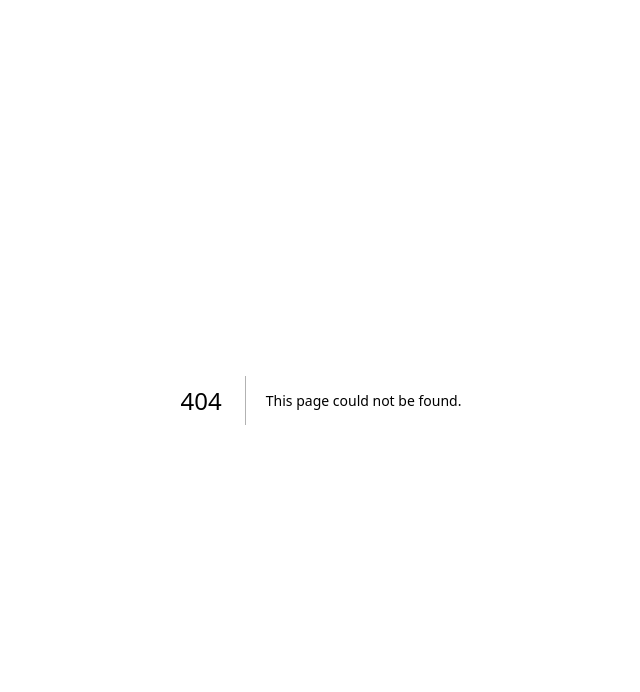
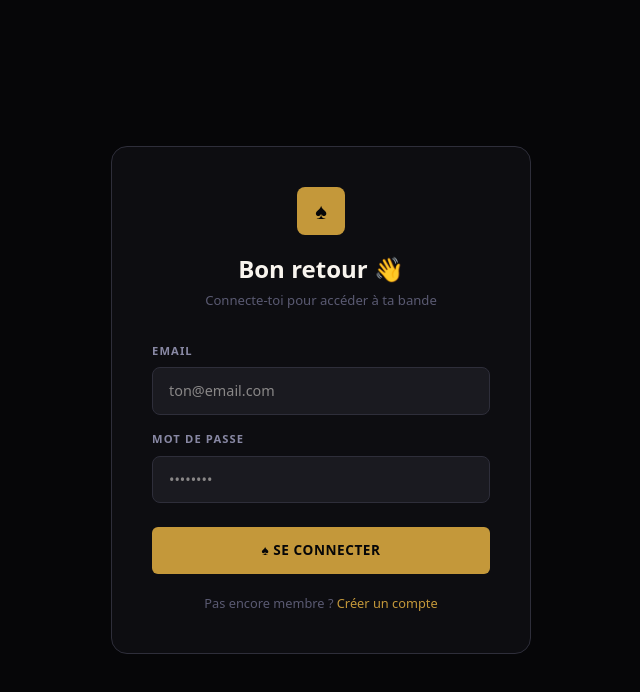
Before and after one commit to benjamincelaudoux/pokermates, a Next.js app: page /auth/login in a window 1280 px wide. Before the commit this address had no page. Shown: the top 692 px of the page, without its empty margins (319-959 px from the left). Built offline with nearby package versions, Linux system fonts and the light colour scheme; no server answers.

Commit message:
page connexion

```diff
--- /dev/null
+++ b/src/app/auth/login/page.tsx
@@ -0,0 +1,116 @@
+'use client'
+
+import { useState } from 'react'
+import { createBrowserClient } from '@supabase/ssr'
+import { useRouter } from 'next/navigation'
+
+export default function LoginPage() {
+  const [email, setEmail] = useState('')
+  const [password, setPassword] = useState('')
+  const [loading, setLoading] = useState(false)
+  const [error, setError] = useState('')
+  const router = useRouter()
+
+  const supabase = createBrowserClient(
+    process.env.NEXT_PUBLIC_SUPABASE_URL!,
+    process.env.NEXT_PUBLIC_SUPABASE_ANON_KEY!
+  )
+
+  const handleLogin = async (e: React.FormEvent) => {
+    e.preventDefault()
+    setLoading(true)
+    setError('')
+
+    const { error } = await supabase.auth.signInWithPassword({ email, password })
+
+    if (error) {
+      setError('Email ou mot de passe incorrect')
+    } else {
+      router.push('/dashboard')
+    }
+
+    setLoading(false)
+  }
+
+  const inputStyle = {
+    width: '100%', padding: '12px 16px',
+    background: '#1a1a20', border: '1px solid #2e2e3a',
+    borderRadius: 8, color: '#f8f4ee', fontSize: '0.9rem',
+    outline: 'none', fontFamily: 'system-ui, sans-serif',
+  }
+
+  const labelStyle = {
+    display: 'block', fontSize: '0.7rem', fontWeight: 700,
+    letterSpacing: '0.1em', textTransform: 'uppercase' as const,
+    color: '#8888a4', marginBottom: 8,
+  }
+
+  return (
+    <main style={{
+      minHeight: '100vh', background: '#060608',
+      display: 'flex', alignItems: 'center', justifyContent: 'center',
+      padding: 24, fontFamily: 'system-ui, sans-serif',
+    }}>
+      <div style={{
+        width: '100%', maxWidth: 420,
+        background: '#0d0d11', border: '1px solid #2e2e3a',
+        borderRadius: 16, padding: 40,
+      }}>
+        <div style={{ textAlign: 'center', marginBottom: 32 }}>
+          <div style={{
+            width: 48, height: 48, background: '#c4983a',
+            borderRadius: 8, display: 'flex', alignItems: 'center',
+            justifyContent: 'center', fontSize: 22, fontWeight: 900,
+            color: '#060608', margin: '0 auto 16px',
+          }}>♠</div>
+          <h1 style={{ fontSize: '1.5rem', fontWeight: 700, color: '#f8f4ee', marginBottom: 4 }}>
+            Bon retour 👋
+          </h1>
+          <p style={{ fontSize: '0.82rem', color: '#5a5a72' }}>
+            Connecte-toi pour accéder à ta bande
+          </p>
+        </div>
+
+        <form onSubmit={handleLogin}>
+          <div style={{ marginBottom: 16 }}>
+            <label style={labelStyle}>Email</label>
+            <input style={inputStyle} type="email" placeholder="ton@email.com"
+              value={email} onChange={e => setEmail(e.target.value)} required />
+          </div>
+
+          <div style={{ marginBottom: 24 }}>
+            <label style={labelStyle}>Mot de passe</label>
+            <input style={inputStyle} type="password" placeholder="••••••••"
+              value={password} onChange={e => setPassword(e.target.value)} required />
+          </div>
+
+          {error && (
+            <div style={{
+              padding: '10px 14px', background: 'rgba(196,48,48,0.1)',
+              border: '1px solid rgba(196,48,48,0.3)', borderRadius: 8,
+              color: '#ff8080', fontSize: '0.8rem', marginBottom: 16,
+            }}>{error}</div>
+          )}
+
+          <button type="submit" disabled={loading} style={{
+            width: '100%', padding: '13px',
+            background: loading ? '#8a6a1e' : '#c4983a',
+            color: '#060608', border: 'none', borderRadius: 6,
+            fontSize: '0.85rem', fontWeight: 800, letterSpacing: '0.04em',
+            textTransform: 'uppercase', cursor: loading ? 'not-allowed' : 'pointer',
+            fontFamily: 'system-ui, sans-serif',
+          }}>
+            {loading ? 'Connexion...' : '♠ Se connecter'}
+          </button>
+        </form>
+
+        <div style={{ textAlign: 'center', marginTop: 20, fontSize: '0.8rem', color: '#5a5a72' }}>
+          Pas encore membre ?{' '}
+          <a href="/auth/register" style={{ color: '#c4983a', textDecoration: 'none' }}>
+            Créer un compte
+          </a>
+        </div>
+      </div>
+    </main>
+  )
+}
```
